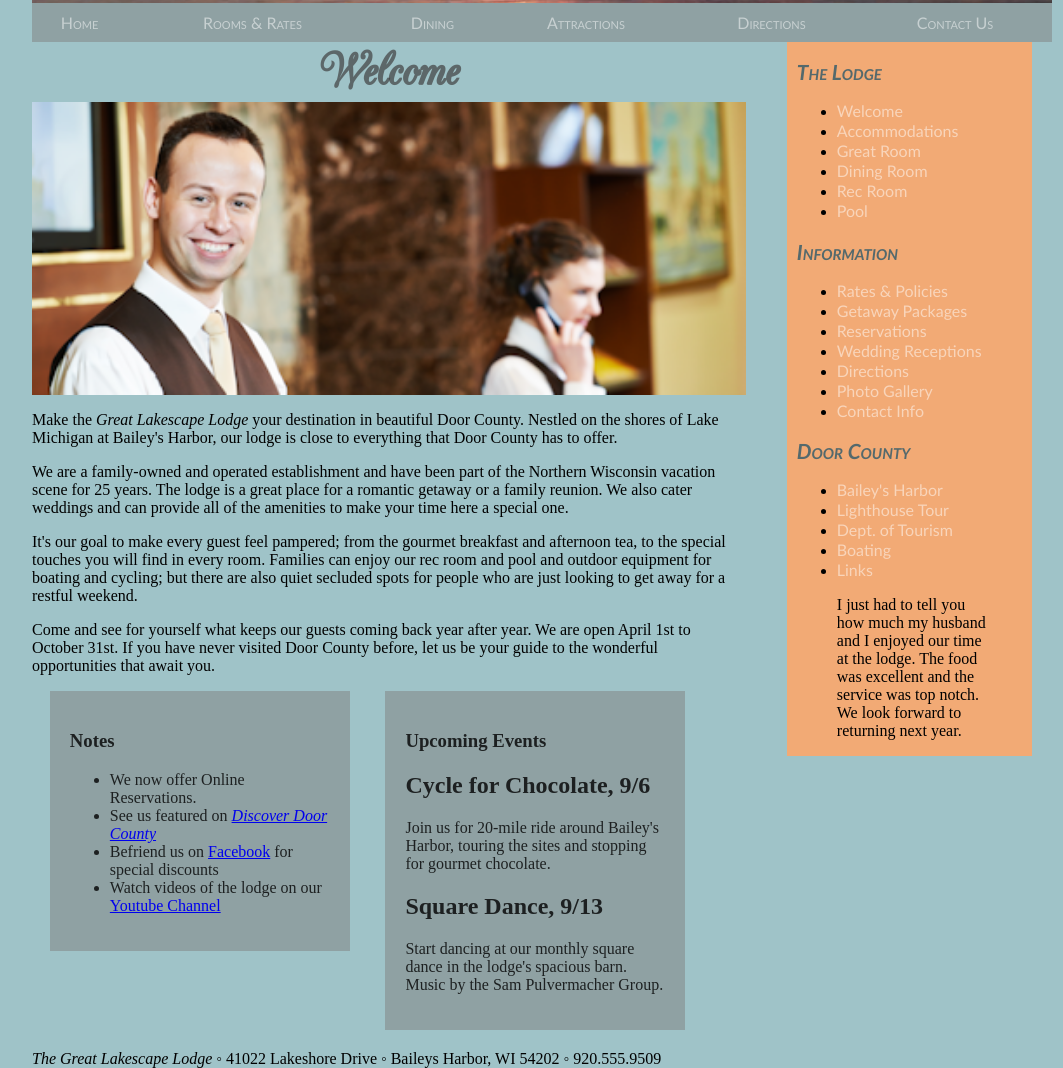
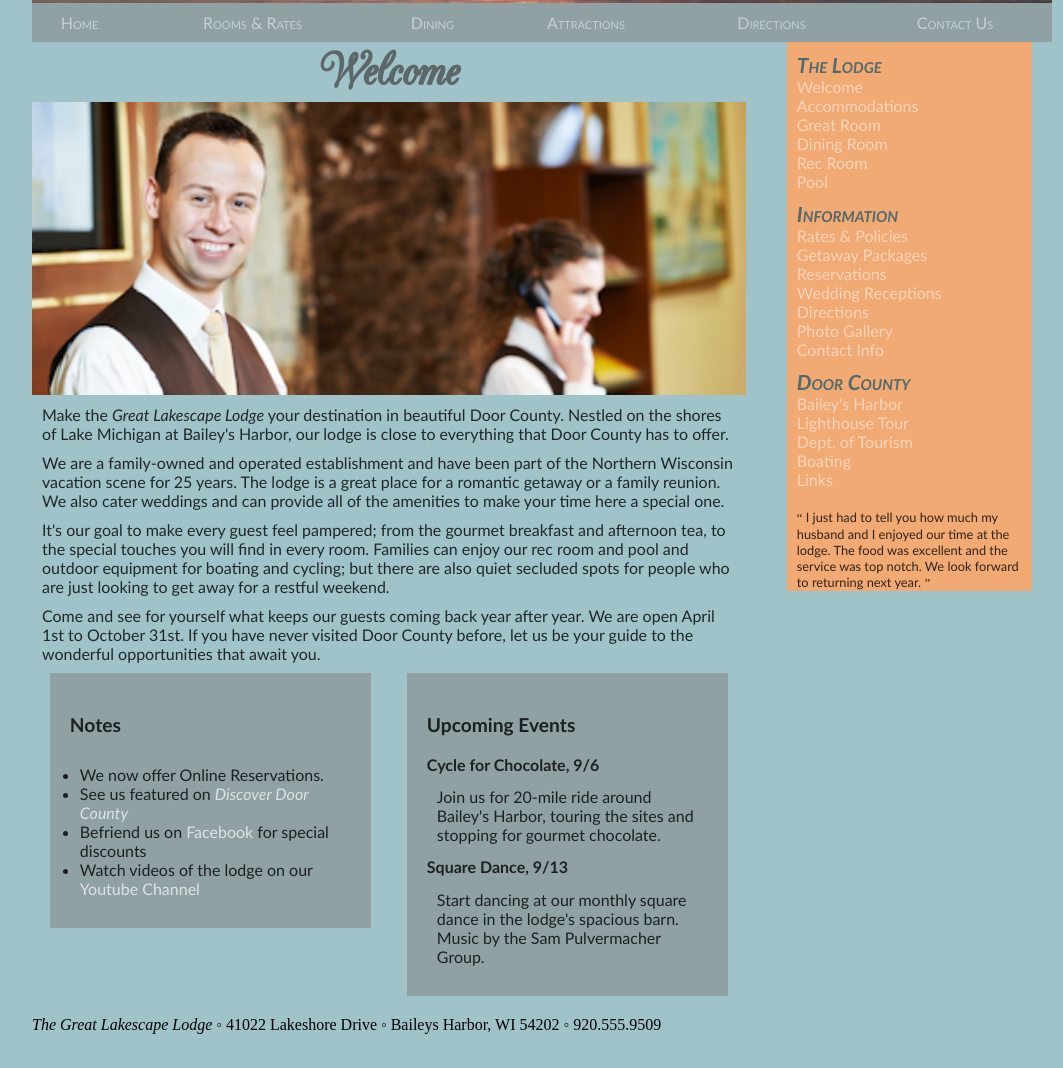
Before and after one commit to amyrichardson/unit2caseStudy4, a plain HTML site: page index.html in a window 1280 px wide. Shown: the part 140-1208 px from the top of the page, without its empty margins (98-1161 px from the left). After the commit the page ends 1174 px from the top, so only its background shows below. Drawn offline with Linux system fonts and the light colour scheme; files whose address does not match are found by name.

Commit message:
continued styling page

```diff
--- a/lake_layout.css
+++ b/lake_layout.css
@@ -80,7 +80,7 @@ header > nav a {
 /* Section Layout */
 
 section#leftcol aside {
-	width: 42%;
+	width: 45%;
 	float: left;
 	margin-left: 2.5%;
 	margin-right: 2.5%;
--- a/lake_styles.css
+++ b/lake_styles.css
@@ -23,13 +23,8 @@
   src:url(DobkinPlain.ttf) format('truetype'),
       url(DobkinPlain.woff) format('woff');
 }
-/*linking to web fonts to be used later */
+/*linking to fonts to be applied later*/
 
-
-/*Application of Web fonts*/
-
-
-/*Setting background colors and text colors */
 body{
   background-color: rgb(159, 195, 200);
 }
@@ -46,20 +41,55 @@ section#rightcol > nav > h2 {
   color: rgb(84, 105, 108);
   font-variant: small-caps;
   font-style: oblique;
+  margin: 0;
+  padding: 10px 0px 0px 0px;
 }
+/*style for headings in right column*/
 
-section#rightcol > nav a {
+section#rightcol > nav ul {
   font-family: 'Trebuchet MS', Helvetica, sans-serif;
+  list-style: none;
+  list-style-type: none;
+  padding: 0;
+  margin: 0;
 }
+/*removing bullets and indentation for nav list in right column*/
 
 section#rightcol > nav ul a:link, nav ul a:visited {
   text-decoration: none;
   color: hsla(0, 100%, 100%, 0.5);
 }
 
+
 section#rightcol > nav ul a:hover, nav ul a:active{
   color: rgb(84, 105, 108);
 }
+
+/*love hate technique for nav lists...*/
+
+section#rightcol blockquote {
+  font-family: 'Trebuchet MS', Helvetica, sans-serif;
+  font-size: .8em;
+  margin: 0;
+  padding: 20px 10px 0px 0px;
+  color: hsla(0, 0%, 0%, 0.8);
+}
+/*style for block quote in right column*/
+
+section#rightcol blockquote::before {
+  content: open-quote;
+  font-size: 1em;
+  font-family: serif;
+}
+
+section#rightcol blockquote::after {
+  content: close-quote;
+  font-size: 1em;
+  font-family: serif;
+}
+
+/*adding open and close quote content to block quote...pseudo element*/
+
 
 section#leftcol > h1 {
   font-family: champagne, cursive;
@@ -68,12 +98,44 @@ section#leftcol > h1 {
   margin:0px;
   text-align: center;
 }
+/*styling "welcome" headline in left column*/
 
-#leftcol > aside {
+section#leftcol > aside {
   background-color: hsla(0, 0%, 50%, 0.5);
   padding: 20px;
   color: hsla(0, 0%, 0%, 0.8);
 }
+
+section#leftcol aside h1 {
+  font-family: 'Trebuchet MS', Helvetica, sans-serif;
+  font-size: 1.2em;
+  font-weight: bold;
+}
+
+section#leftcol aside ul {
+  font-family: 'Trebuchet MS', Helvetica, sans-serif;
+  margin: 0;
+  padding: 10px;
+}
+
+section#leftcol aside h2 {
+  font-family: 'Trebuchet MS', Helvetica, sans-serif;
+  font-size: 1em;
+
+}
+
+section#leftcol aside ul a {
+  text-decoration: none;
+  color: hsla(0, 0%, 100%, 0.7);
+}
+/*styles the links found in the ul in the aside...removes underline and changes color*/
+
+section#leftcol p {
+  font-family: 'Trebuchet MS', Helvetica, sans-serif;
+  margin: 10px;
+  color: hsla(0, 0%, 0%, 0.8);
+}
+/*styling main paragraphs in left column*/
 
   header > nav a {
     font-family: 'Trebuchet MS', Helvetica, sans-serif;
@@ -91,14 +153,8 @@ section#leftcol > h1 {
   header > nav ul a:hover, nav ul a:active {
     background-color: hsla(0, 0%, 100%, 0.7);
     color: hsla(0, 0%, 25%, 0.7);
-/*top navigation styles. using semi-transparent colors, hovering, new font, no text decoration*/
   }
-}
-
-/*Use of pseudo-elements and pseudo-classes*/
+/*top navigation styles. using semi-transparent colors, hovering, new font, no text decoration
 
 
-/*Modifying padding space and margin space around an element*/
-
-
-/*Style rule to generate content in the rendered page*/
+}
```
